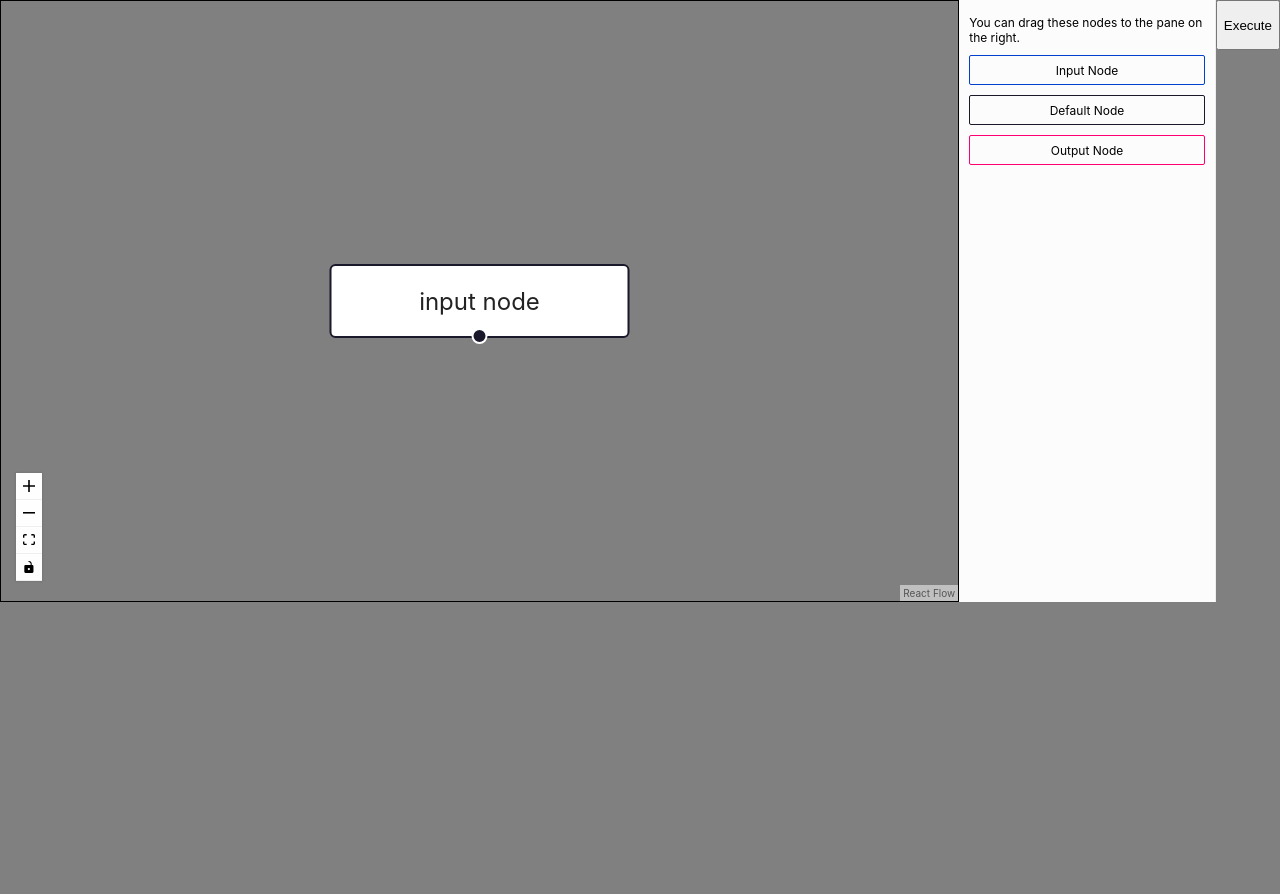
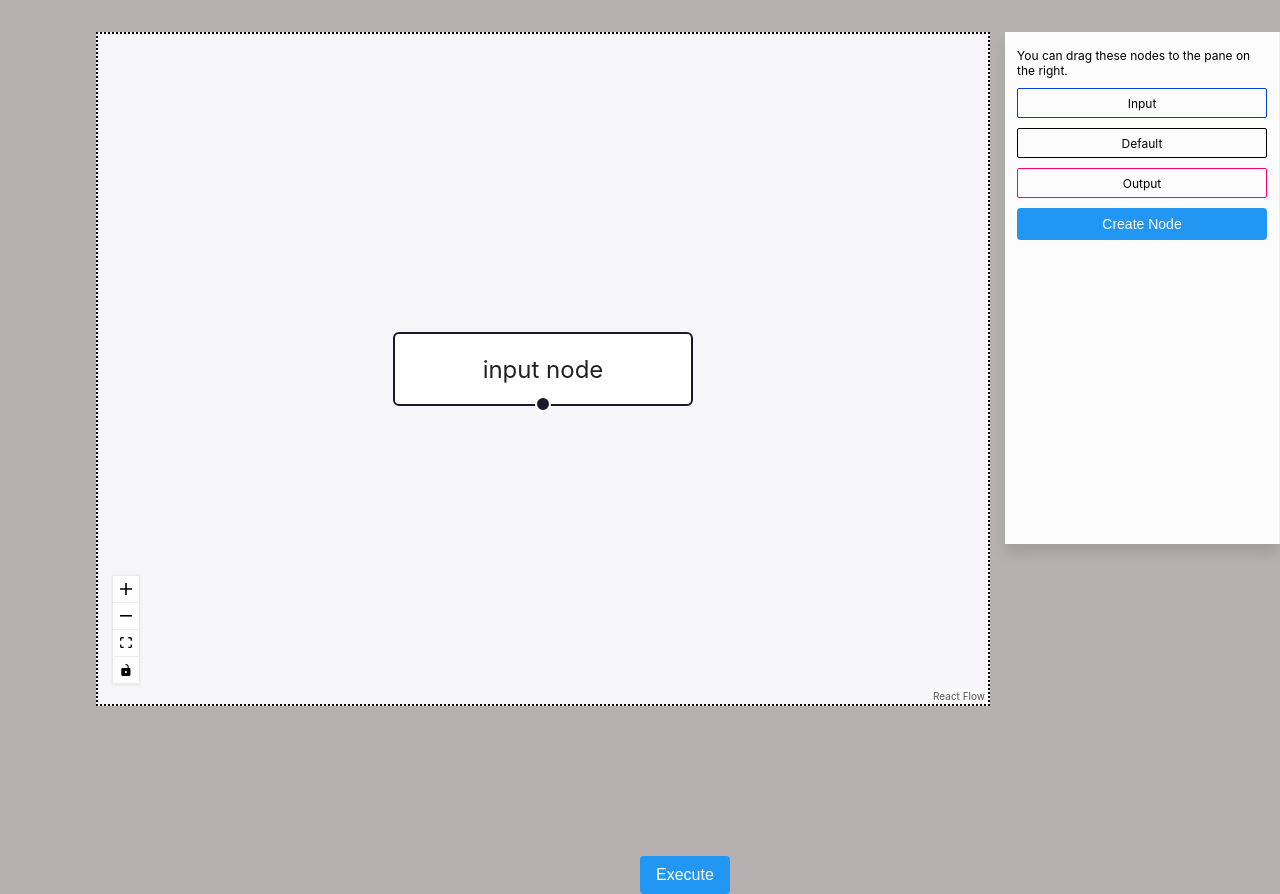
Before and after one commit to Mdfaique/bazc.io, a React (Create React App) app: page / in a window 1280 px wide. Before the commit the page ends 800 px from the top, so only its background shows below. Built offline with nearby package versions, Linux system fonts and the light colour scheme.

Commit message:
conditional block; new node button

```diff
--- /dev/null
+++ b/src/component/DraggableNode/index.js
@@ -0,0 +1,15 @@
+const DraggableNode = ({ nodeType, text }) => {
+  const onDragStart = (event) => {
+    const data = JSON.stringify({ type: nodeType, text });
+    event.dataTransfer.setData('application/reactflow', data);
+    event.dataTransfer.effectAllowed = 'move';
+  };
+
+  return (
+    <div className={`dndnode ${nodeType}`} onDragStart={onDragStart} draggable>
+      {text}
+    </div>
+  );
+};
+
+export default DraggableNode;
--- a/src/component/ReactFlowDnd/index.css
+++ b/src/component/ReactFlowDnd/index.css
@@ -6,10 +6,21 @@
 }
 
 .dndflow aside {
+  position: absolute;
+  right: 0;
+  top: 2rem;
+  height: 60vh;
   border-right: 1px solid #eee;
-    padding: 15px 10px;
+  padding: 16px 12px;
   font-size: 12px;
   background: #fcfcfc;
+  display: flex;
+  flex-direction: column;
+  width: 250px;
+}
+
+.sidebar-container {
+  box-shadow: 0 10px 12px rgba(0, 0, 0, 0.1);
 }
 
 .dndflow aside .description {
@@ -19,13 +30,13 @@
 .dndflow .dndnode {
   height: 20px;
   padding: 4px;
-    border: 1px solid #1a192b;
   border-radius: 2px;
   margin-bottom: 10px;
   display: flex;
   justify-content: center;
   align-items: center;
   cursor: grab;
+  border: 1px solid;
 }
 
 .dndflow .dndnode.input {
@@ -36,22 +47,109 @@
   border-color: #ff0072;
 }
 
+.dndflow .dndnode.conditional {
+  border-color: #a52a2a;
+}
+
 .dndflow .reactflow-wrapper {
   flex-grow: 1;
-    height: 100%;
+  height: 60vh;
 }
 
 .dndflow .selectall {
   margin-top: 10px;
 }
 
-  @media screen and (min-width: 768px) {
+.my-react-flow {
+ position: absolute;
+ right: 290px;
+ top: 2rem;
+background-color: #f6f6f8;
+  border: 2px dotted black;
+  width: 68vw;
+  height: 80vh;
+  padding: 15px 10px;
+}
+
+.execute-btn {
+  position: relative;
+  bottom: -16rem;
+  left: 50vw;
+  padding: 10px 16px;
+  font-size: 16px;
+  background-color: #2196f3;
+  color: #fff;
+  border: none;
+  border-radius: 4px;
+  cursor: pointer;
+}
+
+.execute-button:hover {
+  background-color: #1976d2;
+}
+
+@media screen and (max-width: 768px) {
   .dndflow {
     flex-direction: row;
   }
 
-    .dndflow aside {
-      width: 20%;
-      max-width: 250px;
+  .my-react-flow {
+    width: 60vw;
   }
 }
+
+/* create new node for and button css */
+
+.create-node-button {
+  padding: 8px 16px;
+  font-size: 14px;
+  background-color: #2196f3;
+  color: #fff;
+  border: none;
+  border-radius: 4px;
+  cursor: pointer;
+}
+
+.create-node-button:hover {
+  background-color: #1976d2;
+}
+
+.new-node-form {
+  display: flex;
+  flex-direction: column;
+  gap: 10px;
+  max-width: 300px;
+  margin-bottom: 20px;
+}
+
+.new-node-form select,
+.new-node-form input {
+  padding: 8px;
+  font-size: 14px;
+  border: 1px solid #ccc;
+  border-radius: 4px;
+}
+
+.new-node-form button[type="submit"],
+.new-node-form button {
+  padding: 8px 16px;
+  font-size: 14px;
+  background-color: #4caf50;
+  color: #fff;
+  border: none;
+  border-radius: 4px;
+  cursor: pointer;
+}
+
+.new-node-form button[type="submit"]:hover,
+.new-node-form button:hover {
+  background-color: #45a049;
+}
+
+.new-node-form .cancel-btn {
+  background-color: #969696;
+}
+
+.new-node-form .cancel-btn:hover {
+  background-color: #7a7a7a;
+}
--- a/src/component/ReactFlowDnd/index.js
+++ b/src/component/ReactFlowDnd/index.js
@@ -1,21 +1,21 @@
-import React, { useState, useRef, useCallback } from "react";
+import React, { useState, useRef, useCallback } from 'react';
 import ReactFlow, {
   ReactFlowProvider,
   addEdge,
   useNodesState,
   useEdgesState,
   Controls,
-} from "react-flow-renderer";
+} from 'react-flow-renderer';
 
-import Sidebar from "./sidebar";
+import Sidebar from '../Sidebar';
 
-import "./index.css";
+import './index.css';
 
 const initialNodes = [
   {
-    id: "1",
-    type: "input",
-    data: { label: "input node" },
+    id: '1',
+    type: 'input',
+    data: { label: 'input node' },
     position: { x: 250, y: 5 },
   },
 ];
@@ -31,15 +31,12 @@ const DnDFlow = () => {
   const [inputNodeCount, setInputNodeCount] = useState(1); // Initialize with the count of the initial input node
   const [defaultNodeCount, setDefaultNodeCount] = useState(0);
   const [outputNodeCount, setOutputNodeCount] = useState(0);
+  const [conditionalCount, setConditionalNodeCount] = useState(0);
 
-  const onConnect = useCallback(
-    (params) => setEdges((eds) => addEdge(params, eds)),
-    []
-  );
-
+  const onConnect = useCallback((params) => setEdges((eds) => addEdge(params, eds)), []);
   const onDragOver = useCallback((event) => {
     event.preventDefault();
-    event.dataTransfer.dropEffect = "move";
+    event.dataTransfer.dropEffect = 'move';
   }, []);
 
   const onDrop = useCallback(
@@ -47,10 +44,13 @@ const DnDFlow = () => {
       event.preventDefault();
 
       const reactFlowBounds = reactFlowWrapper.current.getBoundingClientRect();
-      const type = event.dataTransfer.getData("application/reactflow");
+      const nodeData = JSON.parse(event.dataTransfer.getData('application/reactflow'));
+
+      const type = nodeData.type;
+      const value = nodeData?.text;
 
       // check if the dropped element is valid
-      if (typeof type === "undefined" || !type) {
+      if (typeof type === 'undefined' || !type) {
         return;
       }
 
@@ -61,23 +61,28 @@ const DnDFlow = () => {
 
       // Get the count and generate the new block name
       let count = 0;
-      let blockName = "";
+      let blockName = '';
       switch (type) {
-        case "input":
+        case 'input':
           count = inputNodeCount;
           blockName = `input${count}`;
           setInputNodeCount((prevCount) => prevCount + 1);
           break;
-        case "default":
+        case 'default':
           count = defaultNodeCount;
           blockName = `default${count}`;
           setDefaultNodeCount((prevCount) => prevCount + 1);
           break;
-        case "output":
+        case 'output':
           count = outputNodeCount;
           blockName = `output${count}`;
           setOutputNodeCount((prevCount) => prevCount + 1);
           break;
+          case 'conditional':
+            count = conditionalCount;
+            blockName = value;
+            setConditionalNodeCount((prevCount) => prevCount + 1);
+            break;
         default:
           break;
       }
@@ -86,19 +91,40 @@ const DnDFlow = () => {
         id: getId(),
         type,
         position,
-        data: { label: `${blockName} node` },
+        data: { label: `${blockName} node`, value },
       };
+
+      const trueBranchNode = {
+        id: getId(),
+        type: "output",
+        position: { x: position.x + 150, y: position.y },
+        data: { label: "True" },
+      };
+
+      const falseBranchNode = {
+        id: getId(),
+        type: "output",
+        position: { x: position.x + 150, y: position.y + 100 },
+        data: { label: "False" },
+      };
+
+      setNodes((nds) => nds.concat(newNode, trueBranchNode, falseBranchNode));
+
+      setEdges((eds) => [
+        ...eds,
+        { id: getId(), source: newNode.id, target: trueBranchNode.id },
+        { id: getId(), source: newNode.id, target: falseBranchNode.id },
+      ]);
 
       setNodes((nds) => nds.concat(newNode));
     },
     [reactFlowInstance, inputNodeCount, defaultNodeCount, outputNodeCount]
   );
 
-
   const handleExecute = () => {
-    const inputNodes = nodes.filter((node) => node.type === "input");
-    const defaultNodes = nodes.filter((node) => node.type === "default");
-    const outputNodes = nodes.filter((node) => node.type === "output");
+    const inputNodes = nodes.filter((node) => node.type === 'input');
+    const defaultNodes = nodes.filter((node) => node.type === 'default');
+    const outputNodes = nodes.filter((node) => node.type === 'output');
 
     const inputNodeConnections = edges
       .filter((edge) => inputNodes.find((node) => node.id === edge.source))
@@ -107,21 +133,19 @@ const DnDFlow = () => {
         const targetNode = nodes.find((node) => node.id === edge.target);
         return `${sourceNode?.data.label} -> ${targetNode?.data.label}`;
       })
-      .join(", ");
+      .join(', ');
 
     const defaultNodeConnections = edges
       .filter((edge) => defaultNodes.find((node) => node.id === edge.source))
       .map((edge) => {
         const sourceNode = nodes.find((node) => node.id === edge.source);
         const targetNode = nodes.find((node) => node.id === edge.target);
-        const targetNodeLabel = outputNodes.find(
-          (node) => node.id === edge.target
-        )
+        const targetNodeLabel = outputNodes.find((node) => node.id === edge.target)
           ? `${targetNode?.data.label}`
           : `${targetNode?.data.label}`;
         return `${sourceNode?.data.label} -> ${targetNodeLabel}`;
       })
-      .join(", ");
+      .join(', ');
 
     const outputNodeConnections = edges
       .filter((edge) => outputNodes.find((node) => node.id === edge.source))
@@ -130,7 +154,7 @@ const DnDFlow = () => {
         const targetNode = nodes.find((node) => node.id === edge.target);
         return `${sourceNode?.data.label} -> ${targetNode?.data.label}`;
       })
-      .join(", ");
+      .join(', ');
 
     console.log(`Number of input nodes: ${inputNodes.length}`);
     console.log(`Input node connections: ${inputNodeConnections}`);
@@ -138,9 +162,21 @@ const DnDFlow = () => {
     console.log(`Default node connections: ${defaultNodeConnections}`);
     console.log(`Number of output nodes: ${outputNodes.length}`);
     console.log(`Output node connections: ${outputNodeConnections}`);
-  };
 
+    // Process conditional nodes
+    const conditionalNodes = nodes.filter((node) => node.type === 'conditional');
+
+    conditionalNodes.forEach((node) => {
+      console.log(node)
+      const value = node.data.value;
+      const result = eval(value);
+
+      console.log(node.data.label, " has out ", result === true);
+
+  });
+  }
   return (
+    <>
     <div className="dndflow">
       <ReactFlowProvider>
         <div
@@ -149,11 +185,10 @@ const DnDFlow = () => {
           style={{
             width: "calc(100% - 15rem)",
             height: "600px",
-            // margin: "0 15rem",
-            border: "1px solid black",
           }}
         >
           <ReactFlow
+            className='my-react-flow'
             nodes={nodes}
             edges={edges}
             onNodesChange={onNodesChange}
@@ -169,12 +204,13 @@ const DnDFlow = () => {
         </div>
         <Sidebar />
         <div>
-        <button onClick={handleExecute} style={{ height: "50px" }}>
-          Execute
-        </button>
         </div>
       </ReactFlowProvider>
     </div>
+    <button onClick={handleExecute} className='execute-btn'>
+    Execute
+  </button>
+    </>
   );
 };
 
--- /dev/null
+++ b/src/component/Sidebar/index.js
@@ -0,0 +1,73 @@
+import React, { useState } from "react";
+import DraggableNode from "../DraggableNode";
+
+const Sidebar = () => {
+  const [showForm, setShowForm] = useState(false);
+  const [nodes, setNodes] = useState([]);
+  const [nodeType, setNodeType] = useState("");
+  const [text, setText] = useState("");
+
+  const handleCreateNode = (event) => {
+    event.preventDefault();
+
+    const newNode = {
+      id: Date.now().toString(),
+      nodeType,
+      text,
+    };
+
+    setNodes([...nodes, newNode]);
+    setNodeType("");
+    setText("");
+    setShowForm(false);
+  };
+
+  return (
+    <aside className="sidebar-container">
+      <div className="description">
+        You can drag these nodes to the pane on the right.
+      </div>
+      <DraggableNode key="1st input node" nodeType="input" text="Input" />
+      <DraggableNode key="1st default node" nodeType="default" text="Default" />
+      <DraggableNode key="1st output node" nodeType="output" text="Output" />
+      {nodes.map((node) => (
+        <DraggableNode
+          key={node.id}
+          nodeType={node.nodeType}
+          text={node.text}
+        />
+      ))}
+      {!showForm && (
+        <button onClick={() => setShowForm(true)} className="create-node-button">Create Node</button>
+      )}
+      {showForm && (
+        <form onSubmit={handleCreateNode} className="new-node-form">
+          <select
+            name="nodeType"
+            value={nodeType}
+            onChange={(event) => setNodeType(event.target.value)}
+            required
+          >
+            <option value="">Select Node Type</option>
+            <option value="input">Input</option>
+            <option value="output">Output</option>
+            <option value="default">Default</option>
+            <option value="conditional">Conditional</option>
+          </select>
+          <input
+            type="text"
+            name="text"
+            placeholder={nodeType === "conditional" ? "Condition" : "Name"}
+            value={text}
+            onChange={(event) => setText(event.target.value)}
+            required
+          />
+          <button type="submit">Create Node</button>
+          <button onClick={() => setShowForm(false)} className="cancel-btn">Cancel</button>
+        </form>
+      )}
+    </aside>
+  );
+};
+
+export default Sidebar;
--- a/src/index.css
+++ b/src/index.css
@@ -5,7 +5,7 @@ body {
     sans-serif;
   -webkit-font-smoothing: antialiased;
   -moz-osx-font-smoothing: grayscale;
-  background-color: gray;
+  background-color: #b6b0b0;
 }
 
 code {
```
Also changed, not shown: src/component/DraggableNode/conditionalNode.js (added, +17 -0 lines). Lines whose indentation alone changed are shown as unchanged.
